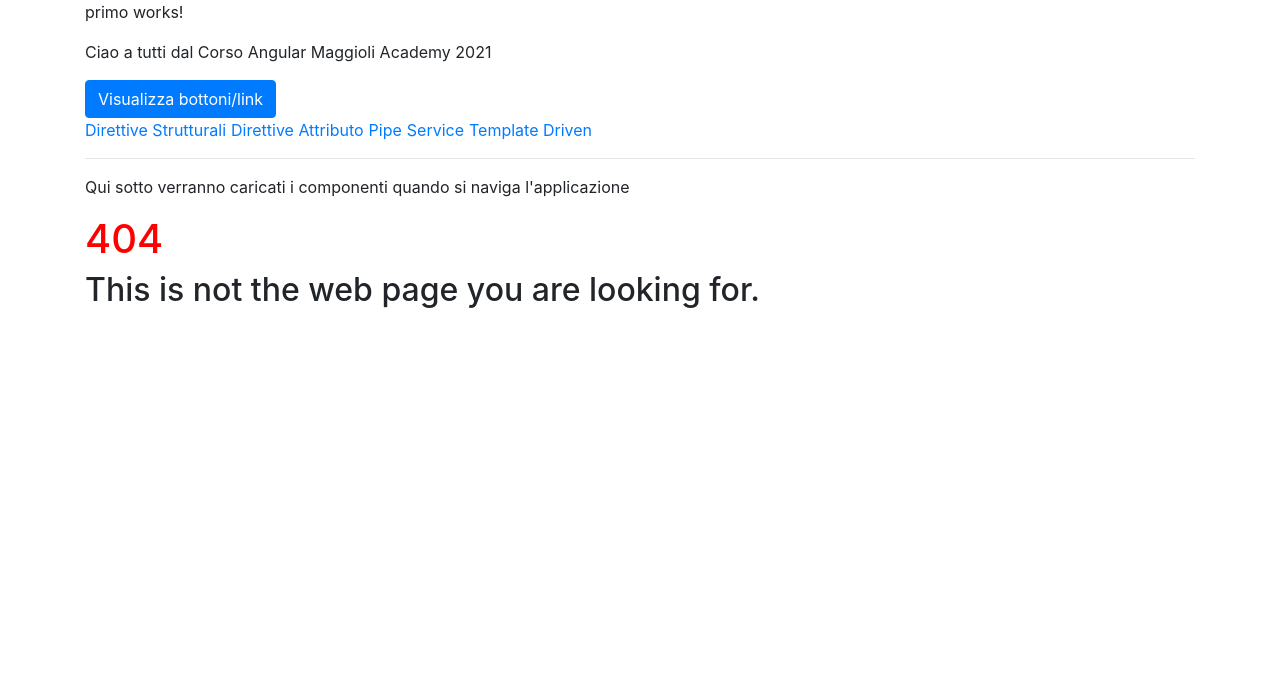
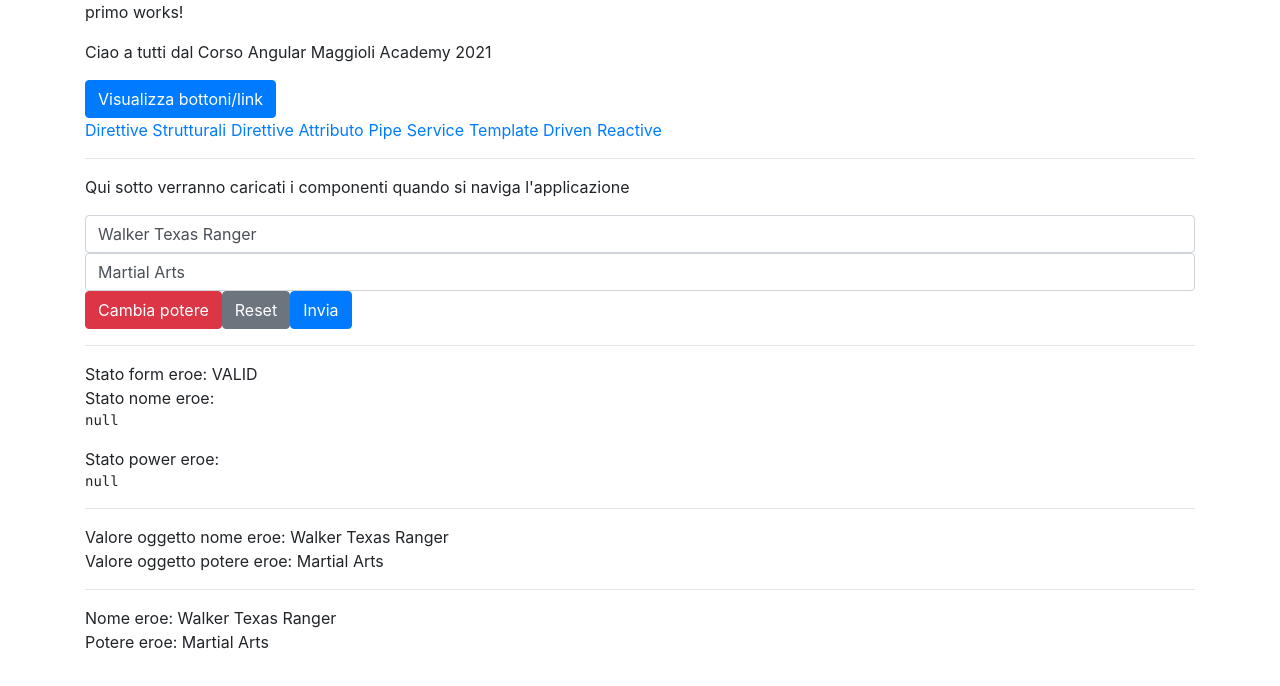
Before and after one commit to MooDySmiles/corso-full-stack-developer-2021, an Angular app: page /reactive in a window 1280 px wide. Before the commit this address led to /page-not-found. Shown: the top 686 px of the page. Built offline with nearby package versions, Linux system fonts and the light colour scheme.

Commit message:
Aggiunge uso reactive forms

```diff
--- a/src/app/app.component.html
+++ b/src/app/app.component.html
@@ -32,6 +32,7 @@
     <a routerLink="/pipe">Pipe</a>
     <a routerLink="/service">Service</a>
     <a routerLink="/template-driven">Template Driven</a>
+    <a routerLink="/reactive">Reactive</a>
   </p>
 
   <hr>
--- /dev/null
+++ b/src/app/reactive/reactive.component.html
@@ -0,0 +1,47 @@
+<!-- Gestione singola input tramite singolo oggetto FormControl -->
+<!-- <form>
+  <div class="”form-group”">
+    <input
+      type="text"
+      class="form-control"
+      id="name"
+      required
+      [formControl]="heroNome"
+    />
+  </div>
+</form> -->
+
+<!-- Gestione di un intero form che contiene più controlli -->
+<form [formGroup]="heroForm" (ngSubmit)="onHeroFormSubmit()">
+  <div class="”form-group”">
+    <input
+      type="text"
+      class="form-control"
+      id="name"
+      formControlName="nome"
+    />
+  </div>
+  <div class="”form-group”">
+    <input
+      type="text"
+      class="form-control"
+      id="name"
+      formControlName="power"
+    />
+  </div>
+  <div>
+    <button class="btn btn-danger" type="button" (click)="onPatchForm()">Cambia potere</button>
+    <button class="btn btn-secondary" type="reset">Reset</button>
+    <button class="btn btn-primary" type="submit">Invia</button>
+  </div>
+</form>
+<hr>
+<div>Stato form eroe: {{ heroForm.status }}</div>
+<div>Stato nome eroe: <pre>{{ heroForm.get('nome').errors | json }}</pre></div>
+<div>Stato power eroe: <pre>{{ heroForm.get('power').errors | json }}</pre></div>
+<hr>
+<div>Valore oggetto nome eroe: {{ heroForm.get('nome').value }}</div>
+<div>Valore oggetto potere eroe: {{ heroForm.get('power').value }}</div>
+<hr>
+<div>Nome eroe: {{ myHero.nome }}</div>
+<div>Potere eroe: {{ myHero.power }}</div>
--- /dev/null
+++ b/src/app/reactive/reactive.component.ts
@@ -0,0 +1,57 @@
+import { Component, OnInit } from '@angular/core';
+import { FormControl, FormGroup, Validators } from '@angular/forms';
+
+import { Hero } from '../models/hero.model';
+
+@Component({
+  selector: 'app-reactive',
+  templateUrl: './reactive.component.html',
+  styleUrls: ['./reactive.component.scss']
+})
+export class ReactiveComponent implements OnInit {
+
+  myHero: Hero = new Hero('Walker Texas Ranger', 'Martial Arts', 'Chuck Norris');
+
+  // heroNome: FormControl = new FormControl('');
+  // heroPower: FormControl = new FormControl('');
+
+  // mappa { nome-control: FormControl }
+  heroForm: FormGroup = new FormGroup({
+    // Uso array di validatori se ne voglio usare più di uno
+    nome: new FormControl('', [ Validators.required, Validators.minLength(4) ]),
+    // Posso usare il riferimento diretto se ne uso uno solo
+    power: new FormControl('', Validators.required),
+  });
+
+  constructor() { }
+
+  ngOnInit(): void {
+    // this.heroNome.setValue(this.myHero.nome);
+
+    // this.heroForm.get('nome').setValue(this.myHero.nome);
+    // this.heroForm.get('power').setValue(this.myHero.power);
+
+    this.heroForm.setValue({
+      nome: this.myHero.nome,
+      power: this.myHero.power,
+    });
+  }
+
+  onPatchForm() {
+    this.heroForm.patchValue({
+      power: 'Godness',
+    });
+
+    // Se usiamo setValue ci darebbe errore durante l'esecuzione
+    // this.heroForm.setValue({
+    //   power: 'Godness',
+    // });
+  }
+
+  onHeroFormSubmit() {
+    if (this.heroForm.invalid) return;
+
+    this.myHero.nome = this.heroForm.get('nome').value;
+    this.myHero.power = this.heroForm.get('power').value;
+  }
+}
```
Also changed, not shown: src/app/app.module.ts (+9 -1 lines), src/app/reactive/reactive.component.scss (added), 1 other file (tests, documents, lock files or other folders).
